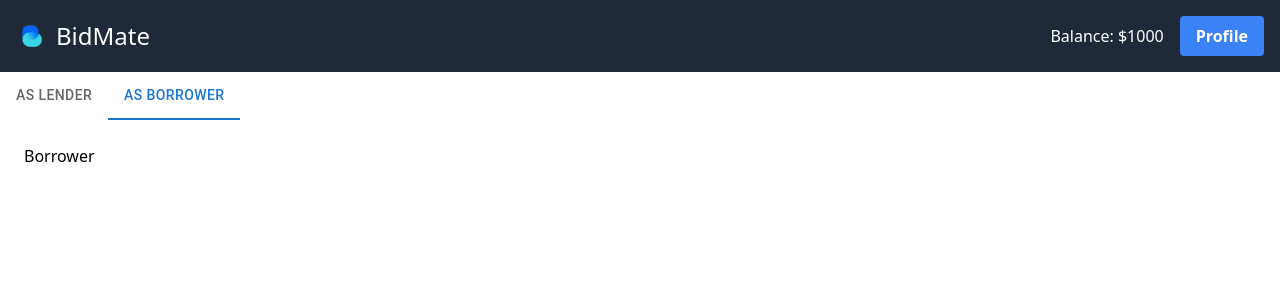
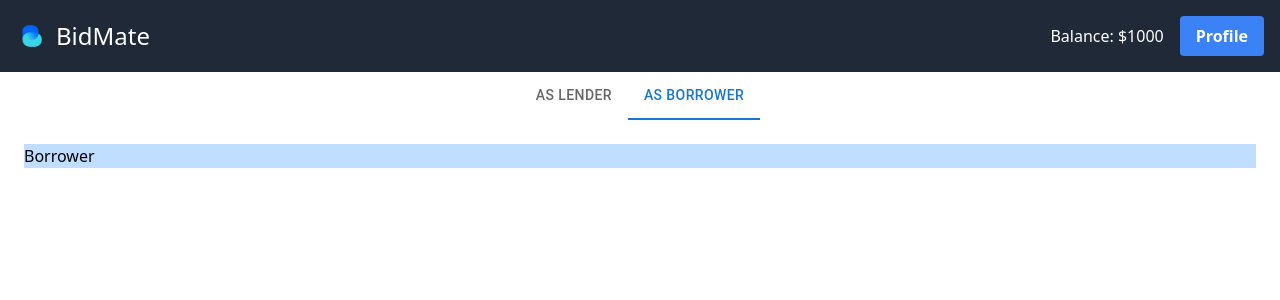
Before and after one commit to Misterr-H/BidMate, a Next.js app: page / in a window 1280 px wide. Both pictures are taken after a click on the tab "AS BORROWER". Shown: the top 300 px of the page. Built offline with nearby package versions, Linux system fonts and the light colour scheme.

Commit message:
some style

```diff
--- a/containers/Borrower.jsx
+++ b/containers/Borrower.jsx
@@ -1,6 +1,6 @@
 const Borrower = () => {
     return (
-        <div>
+        <div style={{backgroundColor:'#C0DEFF', padding: 0}}>
             <h1>Borrower</h1>
         </div>
     )
--- a/pages/index.js
+++ b/pages/index.js
@@ -22,7 +22,7 @@ export default function Home() {
           </Head>
           <Navbar/>
           <TabContext value={value}>
-                <TabList onChange={handleChange} aria-label="simple tabs example">
+                <TabList onChange={handleChange} aria-label="simple tabs example" centered>
                     <Tab label="As Lender" value="1" />
                     <Tab label="As Borrower" value="2" />
                 </TabList>
```
Lines whose indentation alone changed are shown as unchanged.
